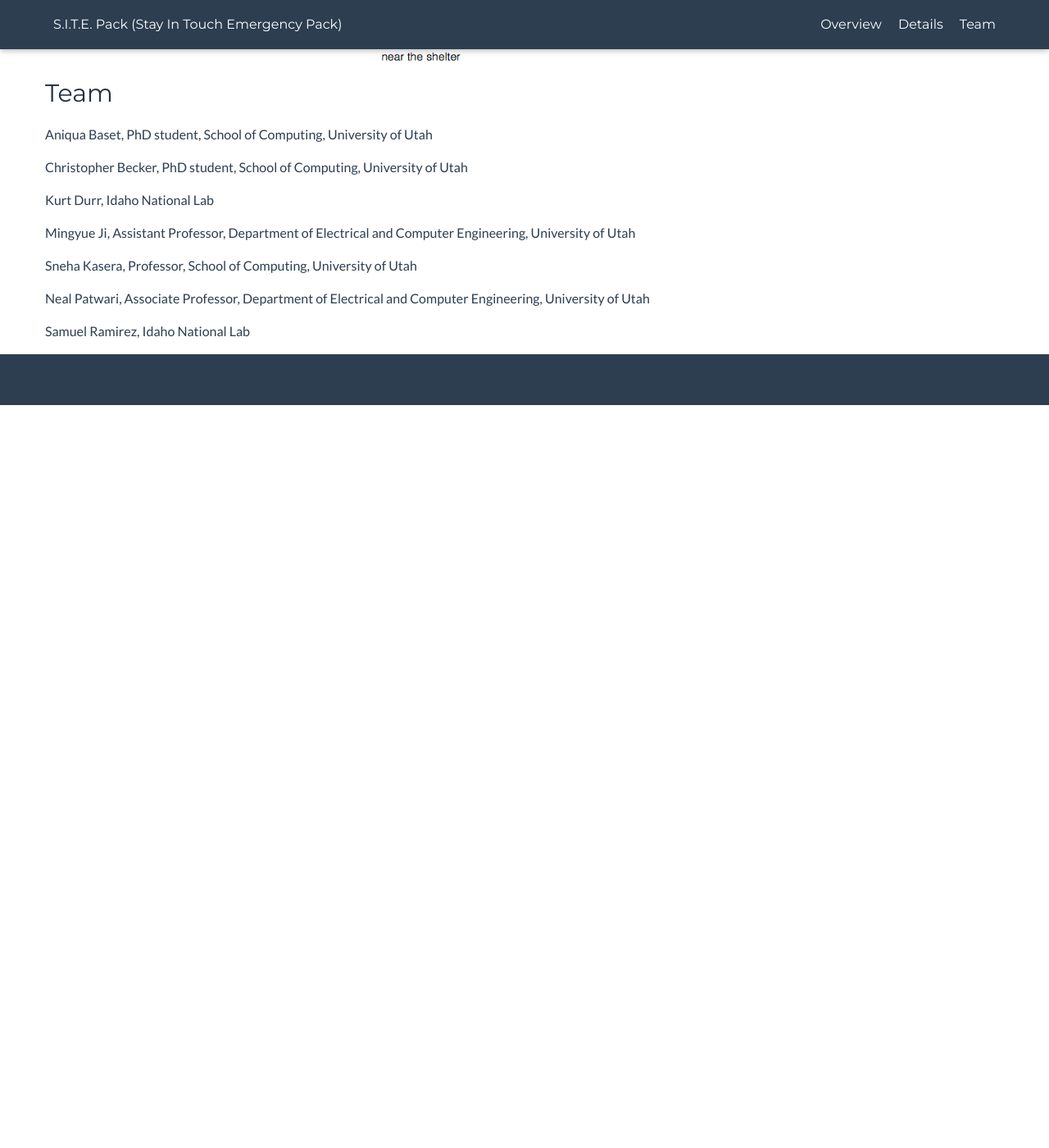
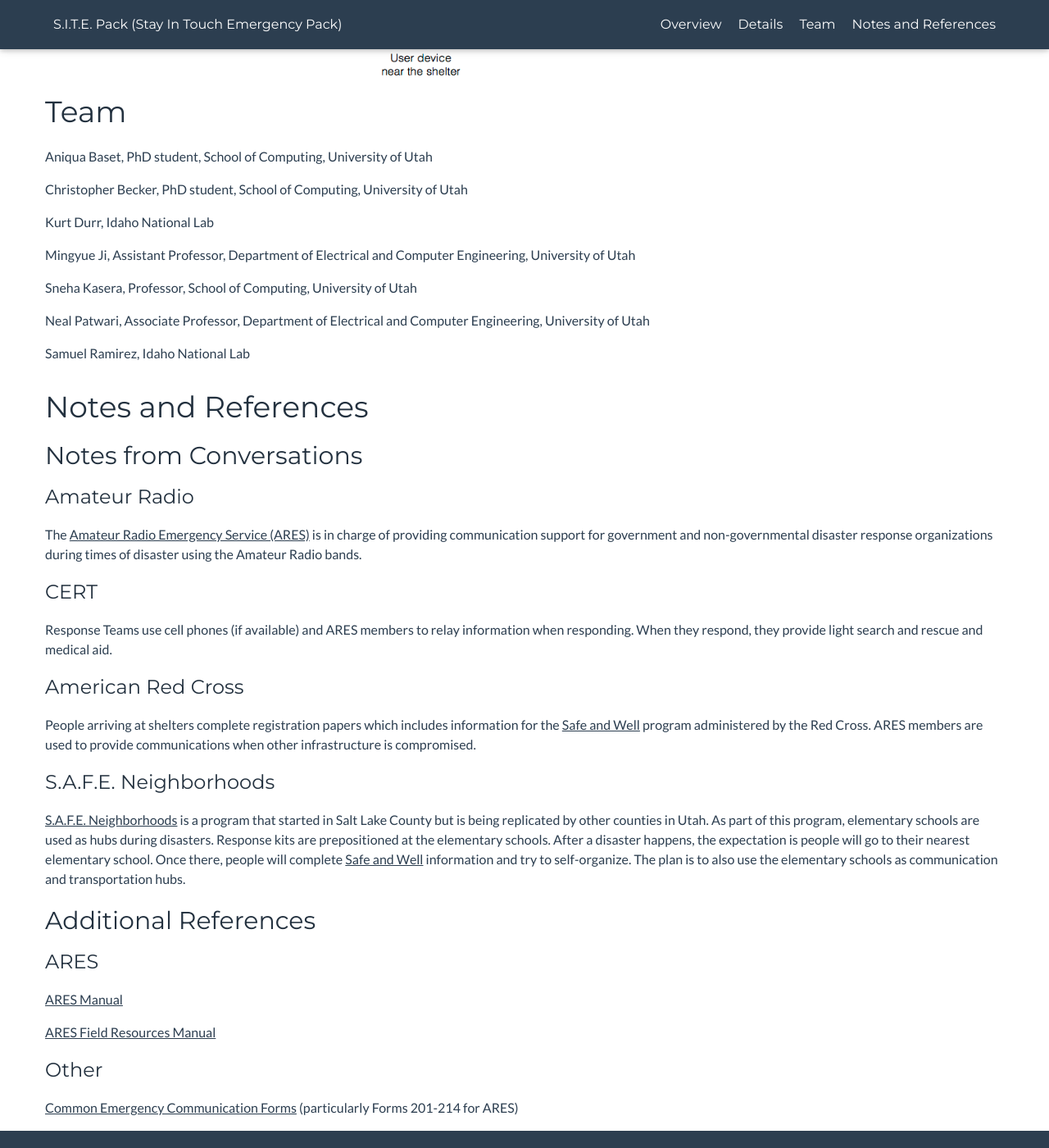
Before and after one commit to ANSR-UofU/Wireless_Challenge_2017, a Jekyll site: the page built from index.html, in a window 1280 px wide and 1400 px high, scrolled down 1662 px. Shown: the whole window at 82% size. Built offline with Jekyll 4.4.1, drawn with Linux system fonts in a browser that asks for light colours; before the commit the page ends 2156 px from its top, so only the background shows below that.

Commit message:
Start of Notes and References (plus a couple fixes/changes)

```diff
--- /dev/null
+++ b/_includes/notes.html
@@ -0,0 +1,37 @@
+<h2>Notes from Conversations</h2>
+
+<h3>Amateur Radio</h3>
+<p>The <a href="http://www.arrl.org/ares" target="_blank">Amateur Radio Emergency Service (ARES)</a>
+   is in charge of providing communication support for government and
+   non-governmental disaster response organizations during times of disaster
+   using the Amateur Radio bands.</p>
+
+<h3>CERT</h3>
+<p>Response Teams use cell phones (if available) and ARES members to relay
+   information when responding. When they respond, they provide light search and
+   rescue and medical aid.</p>
+
+<h3>American Red Cross</h3>
+<p>People arriving at shelters complete registration papers which includes
+   information for the <a href="https://safeandwell.communityos.org/cms/index.php" target="_blank">Safe and Well</a>
+   program administered by the Red Cross. ARES members are used to provide
+   communications when other infrastructure is compromised.</p>
+
+<h3>S.A.F.E. Neighborhoods</h3>
+<p><a href="http://www.safeutah.org/" target="_blank">S.A.F.E. Neighborhoods</a>
+   is a program that started in Salt Lake County but is being replicated by
+   other counties in Utah. As part of this program, elementary schools are used
+   as hubs during disasters. Response kits are prepositioned at the elementary
+   schools. After a disaster happens, the expectation is people will go to their
+   nearest elementary school. Once there, people will complete
+   <a href="https://safeandwell.communityos.org/cms/index.php" target="_blank">Safe and Well</a>
+   information and try to self-organize. The plan is to also use the elementary
+   schools as communication and transportation hubs.</p>
+
+<h2>Additional References</h2>
+<h3>ARES</h3>
+<p><a href="http://www.arrl.org/files/file/Public%20Service/ARES/ARESmanual2015.pdf" target="_blank">ARES Manual</a></p>
+<p><a href="http://www.arrl.org/files/file/ARES_FR_Manual.pdf" target="_blank">ARES Field Resources Manual</a></p>
+<h3>Other</h3>
+<p><a href="https://training.fema.gov/icsresource/icsforms.aspx" target="_blank">Common Emergency Communication Forms</a>
+(particularly Forms 201-214 for ARES)</p>
--- a/_includes/section.html
+++ b/_includes/section.html
@@ -1,3 +1,3 @@
 <span class="anchor" id="{{ include.id }}"></span>
-<h2>{{ include.name }}</h2>
+<h1>{{ include.name }}</h1>
 {% include {{include.file}} %}
--- a/_layouts/default.html
+++ b/_layouts/default.html
@@ -39,7 +39,7 @@
                   {% endif %}
                 {% endfor %}
                 <div class="w3-right">
-                  {%if page.sections %}
+                  {%if page.sections and page.sections.size > 1 %}
                     {% for section in page.sections %}
                   <a class="w3-bar-item w3-button w3-hide-small navItem"
                      href="#{{ section.id }}">{{ section.name }}</a>
--- a/index.html
+++ b/index.html
@@ -11,6 +11,9 @@ sections:
   - name: Team
     id: team
     file: team.html
+  - name: Notes and References
+    id: notes
+    file: notes.html
 ---
 {% for section in page.sections %}
   {% include section.html id=section.id name=section.name file=section.file %}
```
